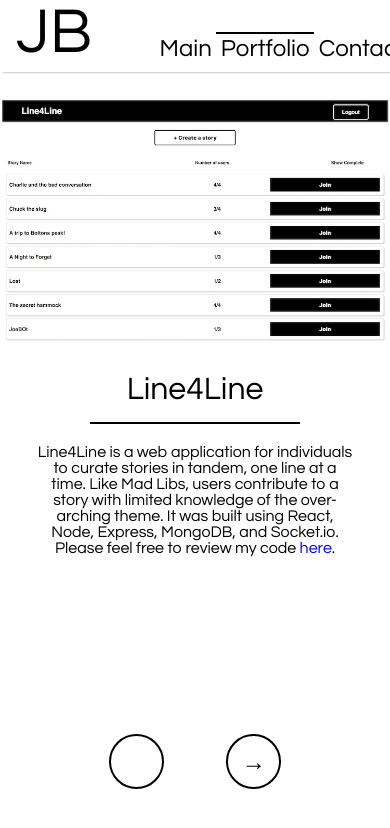
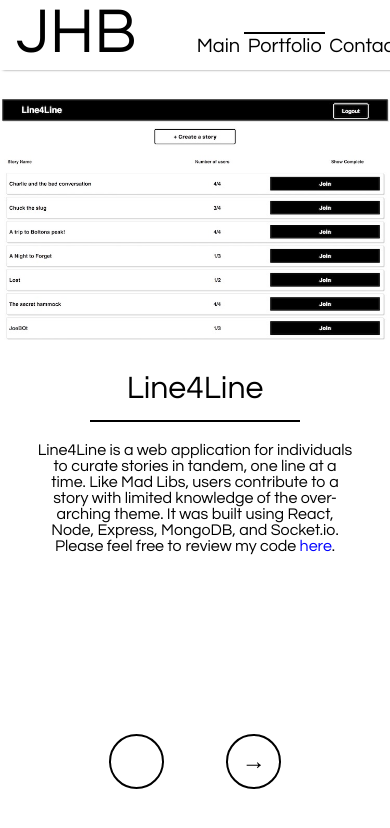
Before and after one commit to jhbarnett/jahuba.com, an Angular app: page /portfolio in a window 390 px wide. Shown: the top 828 px of the page. Built offline with nearby package versions, Linux system fonts and the light colour scheme.

Commit message:
adds cross browser mobile styles

```diff
--- a/src/app/app.component.css
+++ b/src/app/app.component.css
@@ -22,13 +22,13 @@
   width: 100%;
   box-shadow: -2px 4px 3px -5px black;
   padding: 0 2em 0 1em;
-  min-height: 8.5%;
+  align-items: baseline;
 }
 
 .header .title {
-  -webkit-box-flex: 3;
-      -ms-flex: 3;
-          flex: 3;
+  -webkit-box-flex: 2;
+      -ms-flex: 2;
+          flex: 2;
   text-align: left;
   font-size: 4em;
   text-decoration: none;
--- a/src/app/app.component.html
+++ b/src/app/app.component.html
@@ -1,7 +1,7 @@
 <div class="app">
   <div class="header">
     <a class="title title_large" routerLink="/main">Jason Barnett</a>
-    <a class="title title_small" routerLink="/main">JB</a>
+    <a class="title title_small" routerLink="/main">JHB</a>
     <nav class="nav"></nav>
   </div>
   <div class="content">
--- a/src/app/main/main.component.css
+++ b/src/app/main/main.component.css
@@ -137,15 +137,20 @@
     display: none;
   }
 
-@media only screen and (max-width: 700px) {
+@media only screen and (max-width: 500px) {
   #mainPage {
-    flex-direction: column-reverse;
+    -webkit-box-orient: vertical;
+    -webkit-box-direction: reverse;
+        -ms-flex-direction: column-reverse;
+            flex-direction: column-reverse;
     height: auto;
   }
 
   .leftHalf {
     height: auto;
-    flex: none;
+    -webkit-box-flex: 0;
+        -ms-flex: none;
+            flex: none;
   }
 
   .rightHalf {
--- a/src/app/nav/nav.component.css
+++ b/src/app/nav/nav.component.css
@@ -16,7 +16,6 @@
   font-size: 1.5em;
   -ms-flex-item-align: end;
       align-self: flex-end;
-  height: 50%;
   padding: 1% 2% 0;
 }
 
@@ -27,3 +26,9 @@
 .active {
   border-top: 2px solid black;
 }
+
+@media only screen and (max-width: 700px) {
+  div > a {
+    font-size: 1.25em;
+  }
+}
--- a/src/app/portfolio/portfolio.component.css
+++ b/src/app/portfolio/portfolio.component.css
@@ -167,7 +167,9 @@
 
 @media only screen and (max-width: 700px) {
   .wrap {
-    flex: none;
+    -webkit-box-flex: 0;
+        -ms-flex: none;
+            flex: none;
   }
 
   .slider {
@@ -178,7 +180,10 @@
   }
 
   .info {
-    flex-direction: column;
+    -webkit-box-orient: vertical;
+    -webkit-box-direction: normal;
+        -ms-flex-direction: column;
+            flex-direction: column;
     width: 90%;
     max-width: none;
     text-align: center;
@@ -207,11 +212,19 @@
   }
 
   .mobileButtons {
-    flex: 1;
+    -webkit-box-flex: 1;
+        -ms-flex: 1;
+            flex: 1;
+    display: -webkit-box;
+    display: -ms-flexbox;
     display: flex;
     width: 100%;
-    justify-content: center;
-    align-items: center;
+    -webkit-box-pack: center;
+        -ms-flex-pack: center;
+            justify-content: center;
+    -webkit-box-align: center;
+        -ms-flex-align: center;
+            align-items: center;
   }
 
   .mobileButtons > button {
```
